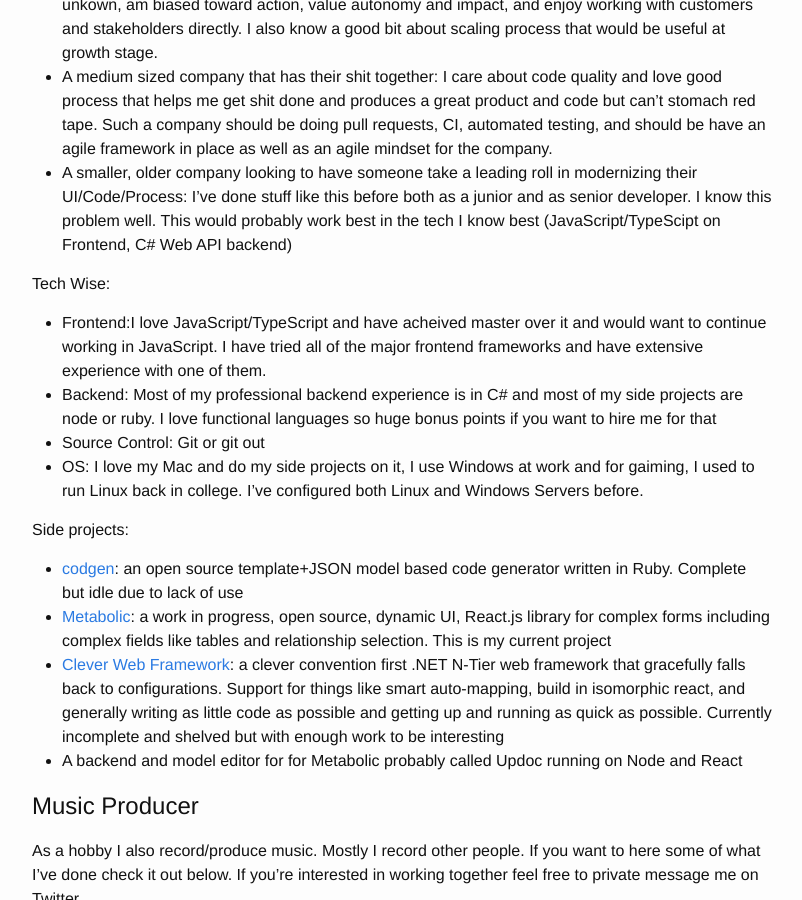
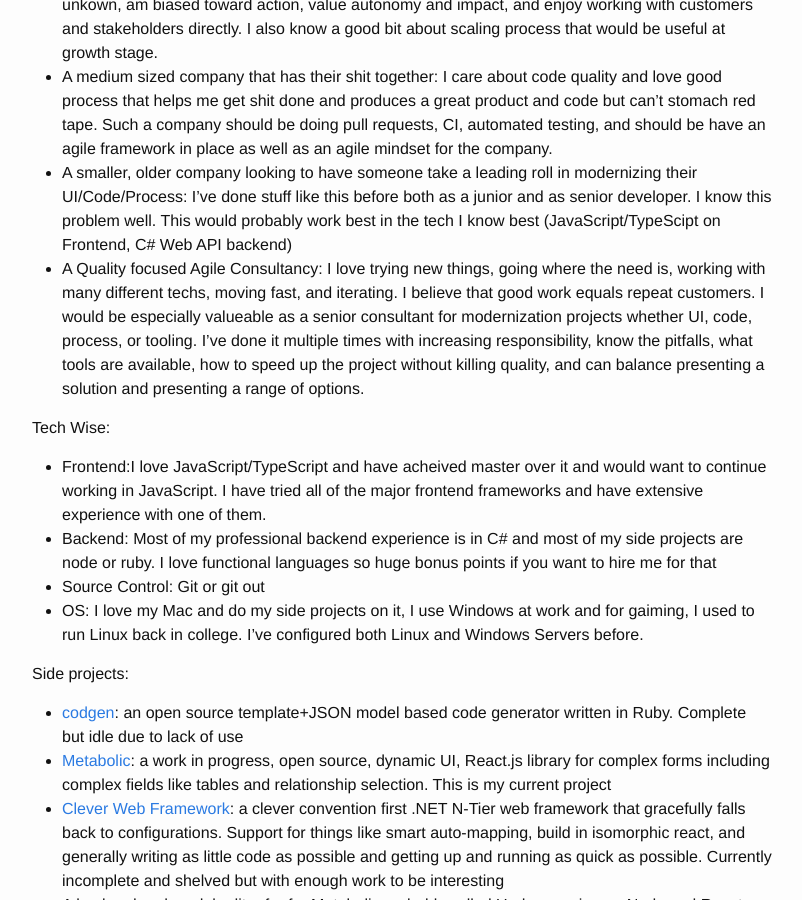
Before and after one commit to beattyml1/beattyml1.github.io, a Jekyll site: the page built from index.md, in a window 1280 px wide and 900 px high, scrolled down 537 px. Shown: the whole window, without its empty margins (238-1040 px from the left). Built offline with Jekyll 4.4.1, drawn with Linux system fonts in a browser that asks for light colours.

Commit message:
Update index.md

```diff
--- a/index.md
+++ b/index.md
@@ -17,6 +17,7 @@ Some of my best fits would be:
 - At a startup that values passion, cleverness, and flexibility over bullet point tech matches: I love the unkown, am biased toward action, value autonomy and impact, and enjoy working with customers and stakeholders directly. I also know a good bit about scaling process that would be useful at growth stage.
 - A medium sized company that has their shit together: I care about code quality and love good process that helps me get shit done and produces a great product and code but can't stomach red tape. Such a company should be doing pull requests, CI, automated testing, and should be have an agile framework in place as well as an agile mindset for the company.
 - A smaller, older company looking to have someone take a leading roll in modernizing their UI/Code/Process: I've done stuff like this before both as a junior and as senior developer. I know this problem well. This would probably work best in the tech I know best (JavaScript/TypeScipt on Frontend, C# Web API backend)
+- A Quality focused Agile Consultancy: I love trying new things, going where the need is, working with many different techs, moving fast, and iterating. I believe that good work equals repeat customers. I would be especially valueable as a senior consultant for modernization projects whether UI, code, process, or tooling. I've done it multiple times with increasing responsibility, know the pitfalls, what tools are available, how to speed up the project without killing quality, and can balance presenting a solution and presenting a range of options.
 
 Tech Wise:
 - Frontend:I love JavaScript/TypeScript and have acheived master over it and would want to continue working in JavaScript. I have tried all of the major frontend frameworks and have extensive experience with one of them.
```
